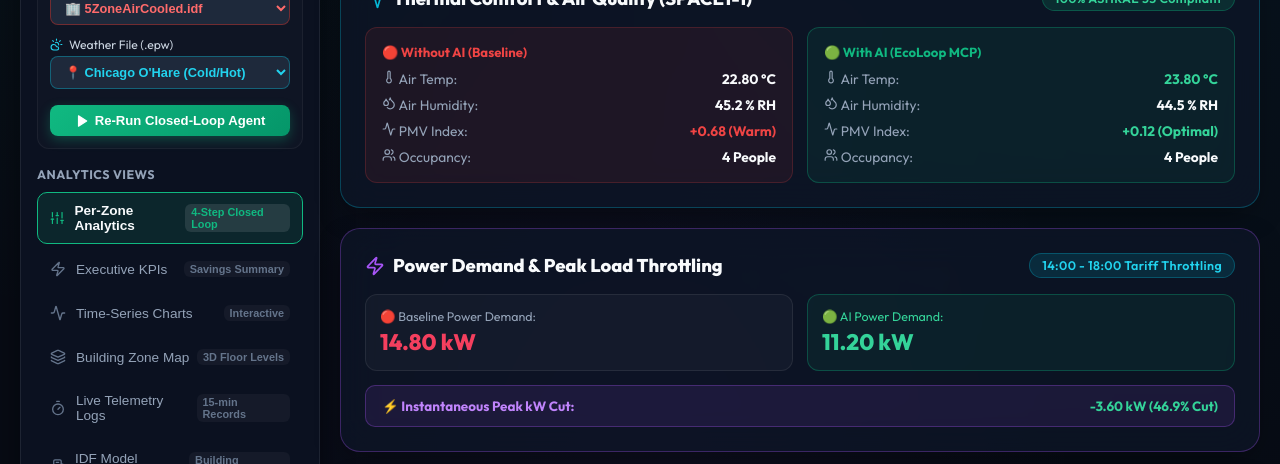
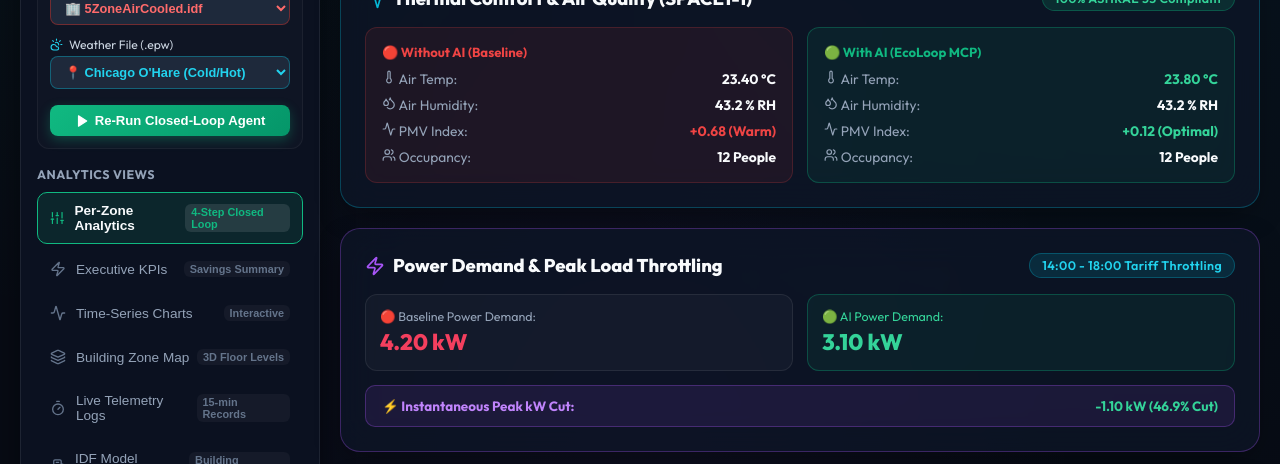
Before and after one commit to Irfan-RS/Eco-Loop-Building-Agent-, a React (Vite) app in the folder frontend/: page / in a window 1280 px wide. Both pictures are taken after a click on the button "Calculate Energy Savings & View Analytics". Shown: the part 815-1279 px from the top of the page. Built offline with nearby package versions, Linux system fonts and the light colour scheme; no server answers.

Commit message:
bugs removing

```diff
--- a/frontend/src/components/ZoneAnalytics.jsx
+++ b/frontend/src/components/ZoneAnalytics.jsx
@@ -53,24 +53,38 @@ export default function ZoneAnalytics({ baselineData = [], aiData = [], modelNam
   // Extract live zone-specific telemetry values from latest records
   const getZoneMetrics = (dataList, isAi = false) => {
     if (!dataList || dataList.length === 0) {
-      return isAi
-        ? { temp: 23.8, humidity: 44.5, pmv: 0.12, occ: 4, power: 11.2, clg: 24.5, htg: 20.5, kwh: aiKwh }
-        : { temp: 22.8, humidity: 45.2, pmv: 0.68, occ: 4, power: 14.8, clg: 23.0, htg: 20.0, kwh: baseKwh };
+      const defaults = {
+        'SPACE1-1': { temp: isAi ? 23.8 : 23.4, hum: 43.2, pmv: isAi ? 0.12 : 0.68, occ: 12, pwr: isAi ? 3.1 : 4.2, kwh: isAi ? 515.6 : 665.2 },
+        'SPACE2-1': { temp: isAi ? 23.6 : 23.2, hum: 45.0, pmv: isAi ? 0.08 : 0.62, occ: 18, pwr: isAi ? 3.8 : 5.1, kwh: isAi ? 618.7 : 798.2 },
+        'SPACE3-1': { temp: isAi ? 22.7 : 22.3, hum: 46.8, pmv: isAi ? -0.06 : 0.48, occ: 8, pwr: isAi ? 2.2 : 3.0, kwh: isAi ? 371.2 : 478.9 },
+        'SPACE4-1': { temp: isAi ? 23.7 : 23.3, hum: 44.0, pmv: isAi ? 0.05 : 0.58, occ: 6, pwr: isAi ? 1.5 : 2.0, kwh: isAi ? 247.5 : 319.2 },
+        'SPACE5-1': { temp: isAi ? 23.9 : 23.5, hum: 42.5, pmv: isAi ? 0.18 : 0.72, occ: 6, pwr: isAi ? 1.4 : 1.9, kwh: isAi ? 226.8 : 292.6 },
+        'PLENUM-1': { temp: isAi ? 25.4 : 25.0, hum: 38.5, pmv: isAi ? 0.85 : 0.95, occ: 0, pwr: isAi ? 0.5 : 0.7, kwh: isAi ? 82.5 : 106.4 },
+      };
+      const def = defaults[selectedZone] || defaults['SPACE1-1'];
+      return { temp: def.temp, humidity: def.hum, pmv: def.pmv, occ: def.occ, power: def.pwr, clg: isAi ? 24.5 : 23.0, htg: isAi ? 20.5 : 20.0, kwh: def.kwh };
     }
     const last = dataList[dataList.length - 1];
 
     const tempKey = `temp_${selectedZone}`;
+    const humKey = `humidity_${selectedZone}`;
+    const pmvKey = `pmv_${selectedZone}`;
+    const pwrKey = `power_${selectedZone}`;
+    const kwhKey = `kwh_${selectedZone}`;
+    const occKey = `occ_${selectedZone}`;
+
     const temp = last[tempKey] !== undefined ? last[tempKey] : (last.avg_indoor_temp || (isAi ? 23.8 : 22.8));
-    const humidity = last.humidity || 45.0;
-    const pmv = last.avg_pmv !== undefined ? last.avg_pmv : (isAi ? 0.12 : 0.68);
-    const occ = last.total_occupancy || 4;
-    const power = last.electric_power_kw || (isAi ? 11.2 : 14.8);
+    const humidity = last[humKey] !== undefined ? last[humKey] : (last.humidity || 45.0);
+    const pmv = last[pmvKey] !== undefined ? last[pmvKey] : (last.avg_pmv !== undefined ? last.avg_pmv : (isAi ? 0.12 : 0.68));
+    const occ = last[occKey] !== undefined ? last[occKey] : (last.total_occupancy || 4);
+    const power = last[pwrKey] !== undefined ? last[pwrKey] : (last.electric_power_kw || (isAi ? 11.2 : 14.8));
     const clg = last.cooling_setpoint || (isAi ? 24.5 : 23.0);
     const htg = last.heating_setpoint || (isAi ? 20.5 : 20.0);
-    const kwh = last.cumulative_kwh || (isAi ? aiKwh : baseKwh);
+    const kwh = last[kwhKey] !== undefined ? last[kwhKey] : (last.cumulative_kwh || (isAi ? aiKwh : baseKwh));
 
     return { temp, humidity, pmv, occ, power, clg, htg, kwh };
   };
+
 
   const baseMetrics = getZoneMetrics(baselineData, false);
   const aiMetrics = getZoneMetrics(aiData, true);
```
Also changed, not shown: 1 other file (tests, documents, lock files or other folders).
